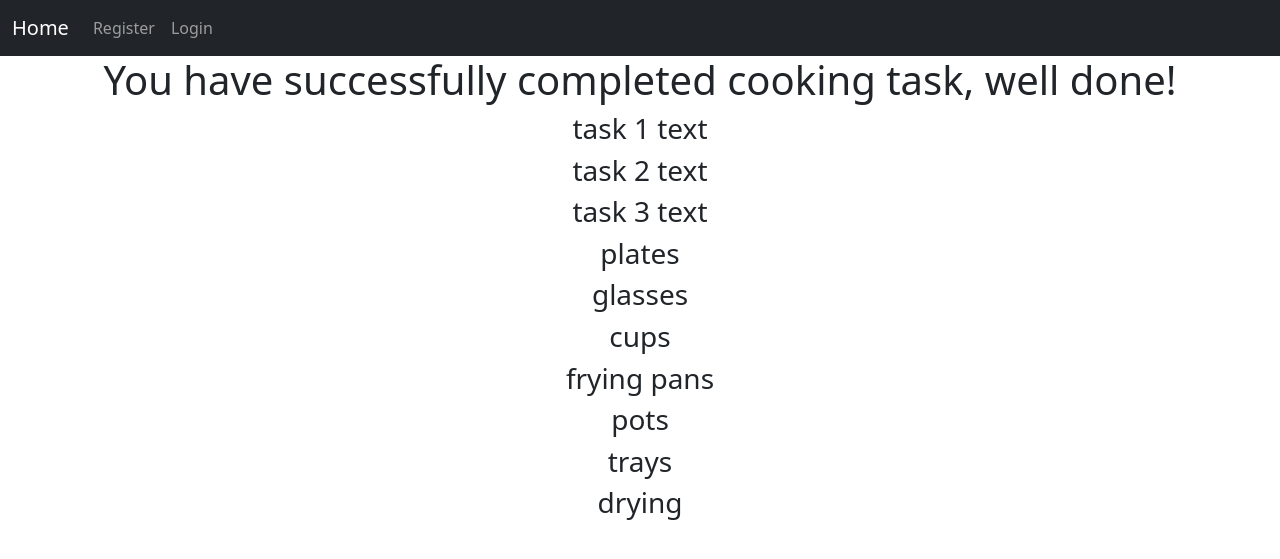
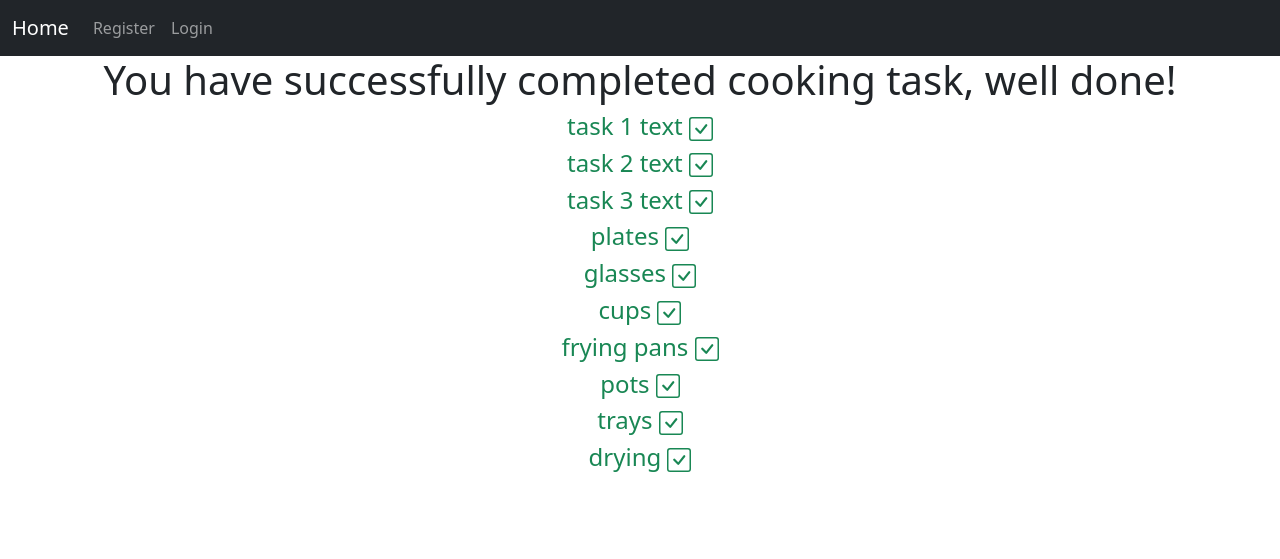
Before and after one commit to pauldzvonyk/organizer, a Django app: page /task/task_completed/21 in a window 1280 px wide. Shown: the top 559 px of the page. Run offline with Django 5.2, Linux system fonts and the light colour scheme; data comes from the database, SQL or seed files in the repository; both versions use the stored data as it was after the commit; some libraries are stand-ins or nearby versions.

Commit message:
task-completed initial styling

```diff
--- a/task/templates/task/task_completed.html
+++ b/task/templates/task/task_completed.html
@@ -7,17 +7,25 @@
 </head>
 
 {% block content %}
+
+{% with check_icon='<svg xmlns="http://www.w3.org/2000/svg" width="24" height="24" fill="currentColor" class="bi bi-check-square" viewBox="0 0 16 16"><path d="M14 1a1 1 0 0 1 1 1v12a1 1 0 0 1-1 1H2a1 1 0 0 1-1-1V2a1 1 0 0 1 1-1zM2 0a2 2 0 0 0-2 2v12a2 2 0 0 0 2 2h12a2 2 0 0 0 2-2V2a2 2 0 0 0-2-2z"/><path d="M10.97 4.97a.75.75 0 0 1 1.071 1.05l-3.992 4.99a.75.75 0 0 1-1.08.02L4.324 8.384a.75.75 0 1 1 1.06-1.06l2.094 2.093 3.473-4.425z"/></svg>' %}
+
+
+
 <h1 class="text-center">You have successfully completed {{ task.title }} task, well done!</h1>
-<h3 class="text-center">{{ task.subtask_text_1 }}</h3>
-<h3 class="text-center">{{ task.subtask_text_2 }}</h3>
-<h3 class="text-center">{{ task.subtask_text_3 }}</h3>
-<h3 class="text-center">{{ task.subtask_text_4 }}</h3>
-<h3 class="text-center">{{ task.subtask_text_5 }}</h3>
-<h3 class="text-center">{{ task.subtask_text_6 }}</h3>
-<h3 class="text-center">{{ task.subtask_text_7 }}</h3>
-<h3 class="text-center">{{ task.subtask_text_8 }}</h3>
-<h3 class="text-center">{{ task.subtask_text_9 }}</h3>
-<h3 class="text-center">{{ task.subtask_text_10 }}</h3>
+<h4 class="text-center text-success">{{ task.subtask_text_1 }} {{ check_icon }}</h4>
+<h4 class="text-center text-success">{{ task.subtask_text_2 }} {{ check_icon }}</h4>
+<h4 class="text-center text-success">{{ task.subtask_text_3 }} {{ check_icon }}</h4>
+<h4 class="text-center text-success">{{ task.subtask_text_4 }} {{ check_icon }}</h4>
+<h4 class="text-center text-success">{{ task.subtask_text_5 }} {{ check_icon }}</h4>
+<h4 class="text-center text-success">{{ task.subtask_text_6 }} {{ check_icon }}</h4>
+<h4 class="text-center text-success">{{ task.subtask_text_7 }} {{ check_icon }}</h4>
+<h4 class="text-center text-success">{{ task.subtask_text_8 }} {{ check_icon }}</h4>
+<h4 class="text-center text-success">{{ task.subtask_text_9 }} {{ check_icon }}</h4>
+<h4 class="text-center text-success">{{ task.subtask_text_10 }} {{ check_icon }}</h4>
+
+
+{% endwith %}
 
 
 <!--https://picsum.photos/200/100-->
--- a/task/views.py
+++ b/task/views.py
@@ -188,7 +188,7 @@ def increment_progress(request, pk):
     # Save the updated task object
     task.save()
 
-    if task.progress == 10:
+    if task.progress >= 10:
         return redirect('task-completed', pk=pk)
 
     return redirect('task-detail', pk=pk)
```
Also changed, not shown: db.sqlite3.
